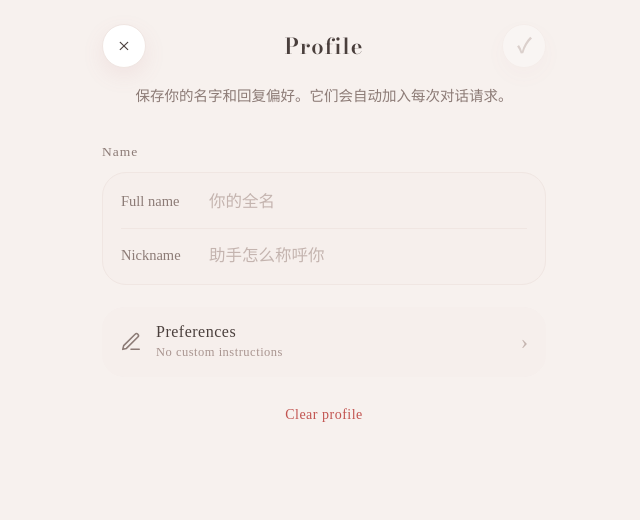
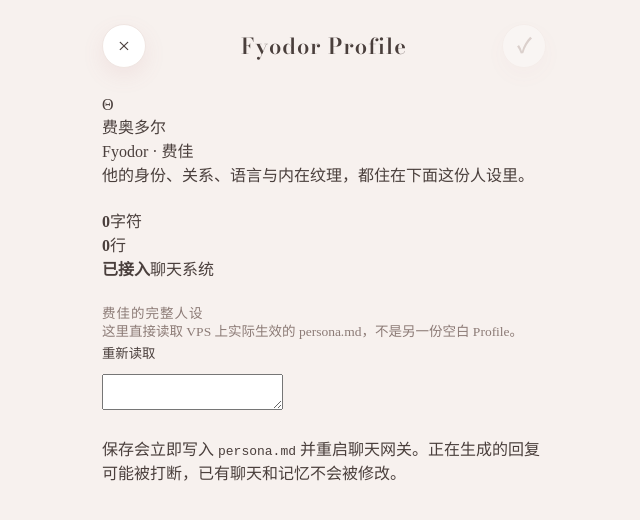
Before and after one commit to Hayana11/hayagarden-frontend, a React (Vite) app in the folder app/: page /profile in a window 1280 px wide. Shown: the top 520 px of the page, without its empty margins (316-956 px from the left). Built offline with nearby package versions, Linux system fonts and the light colour scheme; no server answers.

Commit message:
fix: connect Profile page to Fyodor persona

```diff
--- a/app/src/screens/ProfileScreen.tsx
+++ b/app/src/screens/ProfileScreen.tsx
@@ -1,14 +1,6 @@
 import { useCallback, useEffect, useMemo, useState, type CSSProperties } from 'react';
 import { useNavigate } from 'react-router-dom';
-import { HttpError } from '../lib/http';
-import {
-  blankProfile,
-  cloneProfile,
-  fetchProfile,
-  normalizeProfile,
-  saveProfile,
-  type UserProfile,
-} from '../lib/profile';
+import { HttpError, http } from '../lib/http';
 import './ProfileScreen.css';
 
 const SERIF = "'Noto Serif SC', serif";
@@ -32,28 +24,11 @@ const DARK_VARS: Record<string, string> = {
   '--serif': SERIF, '--display': DISPLAY,
 };
 
-type Page = 'home' | 'preferences';
-
-function profilesEqual(a: UserProfile, b: UserProfile): boolean {
-  return JSON.stringify(normalizeProfile(a)) === JSON.stringify(normalizeProfile(b));
-}
-
-function PencilIcon() {
-  return (
-    <svg viewBox="0 0 24 24" width={22} height={22} fill="none" stroke="currentColor" strokeWidth={1.7} strokeLinecap="round" strokeLinejoin="round">
-      <path d="M12 20h9" />
-      <path d="M16.5 3.5a2.1 2.1 0 0 1 3 3L7 19l-4 1 1-4Z" />
-    </svg>
-  );
-}
-
-function BackChevron() {
-  return (
-    <svg viewBox="0 0 24 24" width={22} height={22} fill="none" stroke="currentColor" strokeWidth={1.8} strokeLinecap="round" strokeLinejoin="round">
-      <path d="M15 18l-6-6 6-6" />
-    </svg>
-  );
-}
+type PersonaResponse = {
+  ok?: boolean;
+  content?: string;
+  error?: string;
+};
 
 export function ProfileScreen() {
   const navigate = useNavigate();
@@ -69,28 +44,36 @@ export function ProfileScreen() {
   });
   const vars = theme === 'dark' ? DARK_VARS : LIGHT_VARS;
 
-  const [page, setPage] = useState<Page>('home');
   const [loading, setLoading] = useState(true);
   const [saving, setSaving] = useState(false);
   const [toast, setToast] = useState('');
-  const [saved, setSaved] = useState<UserProfile>(blankProfile());
-  const [draft, setDraft] = useState<UserProfile>(blankProfile());
+  const [savedContent, setSavedContent] = useState('');
+  const [draftContent, setDraftContent] = useState('');
 
-  const dirty = useMemo(() => !profilesEqual(draft, saved), [draft, saved]);
+  const dirty = draftContent !== savedContent;
+  const characterCount = useMemo(() => Array.from(draftContent).length, [draftContent]);
+  const lineCount = useMemo(
+    () => draftContent ? draftContent.split(/\r?\n/).length : 0,
+    [draftContent],
+  );
 
   const showToast = useCallback((message: string) => {
     setToast(message);
-    window.setTimeout(() => setToast(''), 2200);
+    window.setTimeout(() => setToast(''), 2600);
   }, []);
 
   const load = useCallback(async () => {
     setLoading(true);
     try {
-      const profile = await fetchProfile();
-      setSaved(profile);
-      setDraft(cloneProfile(profile));
+      const data = await http.get<PersonaResponse>('/api/persona');
+      if (data.ok === false) throw new Error(data.error || '人设加载失败');
+      const content = typeof data.content === 'string' ? data.content : '';
+      setSavedContent(content);
+      setDraftContent(content);
     } catch (error) {
-      const detail = error instanceof HttpError && error.detail ? error.detail : 'Profile 加载失败';
+      const detail = error instanceof HttpError && error.detail
+        ? error.detail
+        : error instanceof Error ? error.message : '人设加载失败';
       showToast(detail);
     } finally {
       setLoading(false);
@@ -101,161 +84,113 @@ export function ProfileScreen() {
     void load();
   }, [load]);
 
-  const patchDraft = useCallback((updater: (prev: UserProfile) => UserProfile) => {
-    setDraft((prev) => updater(cloneProfile(prev)));
-  }, []);
+  useEffect(() => {
+    const warnBeforeLeave = (event: BeforeUnloadEvent) => {
+      if (!dirty) return;
+      event.preventDefault();
+      event.returnValue = '';
+    };
+    window.addEventListener('beforeunload', warnBeforeLeave);
+    return () => window.removeEventListener('beforeunload', warnBeforeLeave);
+  }, [dirty]);
+
+  const close = useCallback(() => {
+    if (dirty && !window.confirm('人设有尚未保存的修改，确定离开吗？')) return;
+    navigate('/chat');
+  }, [dirty, navigate]);
+
+  const reload = useCallback(() => {
+    if (dirty && !window.confirm('确定放弃尚未保存的修改，重新读取服务器人设吗？')) return;
+    void load();
+  }, [dirty, load]);
 
   const persist = useCallback(async () => {
-    if (saving) return;
+    if (saving || !dirty) return;
+    if (!draftContent.trim()) {
+      showToast('为了避免误操作，人设正文不能保存为空');
+      return;
+    }
     setSaving(true);
     try {
-      // Preserve any existing savedMemories server-side values without exposing UI.
-      const payload = {
-        ...draft,
-        savedMemories: saved.savedMemories,
-      };
-      const next = await saveProfile(payload);
-      setSaved(next);
-      setDraft(cloneProfile(next));
-      showToast('Profile 已保存');
+      const data = await http.post<PersonaResponse>('/api/persona', { content: draftContent });
+      if (data.ok === false) throw new Error(data.error || '保存失败');
+      setSavedContent(draftContent);
+      showToast('费佳人设已保存，聊天网关正在重启');
     } catch (error) {
-      const detail = error instanceof HttpError && error.detail ? error.detail : '保存失败';
+      const detail = error instanceof HttpError && error.detail
+        ? error.detail
+        : error instanceof Error ? error.message : '保存失败';
       showToast(detail);
     } finally {
       setSaving(false);
     }
-  }, [draft, saved.savedMemories, saving, showToast]);
-
-  const clearProfile = useCallback(async () => {
-    if (!window.confirm('确定清空 Profile？姓名和偏好都会被清除。')) return;
-    const empty = blankProfile();
-    setDraft(empty);
-    setSaving(true);
-    try {
-      const next = await saveProfile(empty);
-      setSaved(next);
-      setDraft(cloneProfile(next));
-      showToast('Profile 已清空');
-      setPage('home');
-    } catch {
-      showToast('清空失败');
-    } finally {
-      setSaving(false);
-    }
-  }, [showToast]);
-
-  const preferencesNote = useMemo(() => {
-    if (!draft.preferences.enabled) return 'Disabled';
-    const text = draft.preferences.content.trim();
-    if (!text) return 'No custom instructions';
-    return text.length > 36 ? `${text.slice(0, 36)}…` : text;
-  }, [draft.preferences]);
-
-  const saveButton = (
-    <button
-      type="button"
-      className="profile-save-button"
-      aria-label="Save profile"
-      disabled={!dirty || saving}
-      onClick={() => void persist()}
-    >
-      ✓
-    </button>
-  );
+  }, [dirty, draftContent, saving, showToast]);
 
   return (
-    <div
-      className="profile-root dash-fullscreen-page"
-      style={{ ...(vars as CSSProperties) }}
-    >
+    <div className="profile-root dash-fullscreen-page" style={{ ...(vars as CSSProperties) }}>
       {loading ? (
-        <div className="profile-loading">加载 Profile…</div>
-      ) : page === 'home' ? (
+        <div className="profile-loading">正在读取费佳的人设…</div>
+      ) : (
         <div className="profile-page">
           <header className="profile-header">
-            <button type="button" className="profile-round-button" aria-label="Close profile" onClick={() => navigate('/chat')}>×</button>
-            <div className="profile-title">Profile</div>
-            {saveButton}
+            <button type="button" className="profile-round-button" aria-label="关闭费佳档案" onClick={close}>×</button>
+            <div className="profile-title">Fyodor Profile</div>
+            <button
+              type="button"
+              className="profile-save-button"
+              aria-label="保存费佳人设"
+              disabled={!dirty || saving}
+              onClick={() => void persist()}
+            >
+              {saving ? '…' : '✓'}
+            </button>
           </header>
-          <p className="profile-subtitle">保存你的名字和回复偏好。它们会自动加入每次对话请求。</p>
 
-          <section className="profile-section">
-            <div className="profile-section-title">Name</div>
-            <div className="profile-card">
-              <label className="profile-name-row">
-                <span className="profile-name-label">Full name</span>
-                <input
-                  className="profile-name-input"
-                  value={draft.fullName}
-                  placeholder="你的全名"
-                  autoComplete="off"
-                  onChange={(e) => patchDraft((p) => { p.fullName = e.target.value; return p; })}
-                />
-              </label>
-              <div className="profile-divider" />
-              <label className="profile-name-row">
-                <span className="profile-name-label">Nickname</span>
-                <input
-                  className="profile-name-input"
-                  value={draft.nickname}
-                  placeholder="助手怎么称呼你"
-                  autoComplete="off"
-                  onChange={(e) => patchDraft((p) => { p.nickname = e.target.value; return p; })}
-                />
-              </label>
+          <section className="profile-hero">
+            <div className="profile-avatar" aria-hidden="true">Θ</div>
+            <div className="profile-hero-copy">
+              <div className="profile-hero-name">费奥多尔</div>
+              <div className="profile-hero-alias">Fyodor · 费佳</div>
+              <div className="profile-hero-tagline">他的身份、关系、语言与内在纹理，都住在下面这份人设里。</div>
+            </div>
+          </section>
+
+          <section className="profile-meta-grid" aria-label="人设信息">
+            <div className="profile-meta-card">
+              <strong>{characterCount.toLocaleString()}</strong>
+              <span>字符</span>
+            </div>
+            <div className="profile-meta-card">
+              <strong>{lineCount.toLocaleString()}</strong>
+              <span>行</span>
+            </div>
+            <div className="profile-meta-card">
+              <strong className="profile-live-dot">已接入</strong>
+              <span>聊天系统</span>
             </div>
           </section>
 
           <section className="profile-section">
-            <button type="button" className="profile-nav-row" onClick={() => setPage('preferences')}>
-              <span className="profile-nav-row-icon"><PencilIcon /></span>
-              <span className="profile-nav-row-title">
-                Preferences
-                <span className="profile-nav-row-note">{preferencesNote}</span>
-              </span>
-              <span className="profile-nav-chevron">›</span>
-            </button>
+            <div className="profile-persona-heading">
+              <div>
+                <div className="profile-section-title">费佳的完整人设</div>
+                <div className="profile-help-text">这里直接读取 VPS 上实际生效的 persona.md，不是另一份空白 Profile。</div>
+              </div>
+              <button type="button" className="profile-reload-button" disabled={saving} onClick={reload}>重新读取</button>
+            </div>
+            <div className="profile-persona-card">
+              <textarea
+                className="profile-persona-editor"
+                value={draftContent}
+                spellCheck={false}
+                aria-label="费佳的完整人设正文"
+                onChange={(event) => setDraftContent(event.target.value)}
+              />
+            </div>
           </section>
 
-          <div className="profile-footer-actions">
-            <button type="button" className="profile-text-button" onClick={() => void clearProfile()}>Clear profile</button>
-          </div>
-        </div>
-      ) : (
-        <div className="profile-page">
-          <header className="profile-header">
-            <button type="button" className="profile-back-button" aria-label="Back" onClick={() => setPage('home')}>
-              <BackChevron />
-            </button>
-            <div className="profile-title">Preferences</div>
-            {saveButton}
-          </header>
-          <div className="profile-preferences-card">
-            <div className="profile-card-top">
-              <div>
-                <div className="profile-section-title">Enable preferences</div>
-                <div className="profile-help-text">When enabled, these instructions are included with every request.</div>
-              </div>
-              <button
-                type="button"
-                className={`profile-switch${draft.preferences.enabled ? ' on' : ''}`}
-                aria-label="Toggle preferences"
-                onClick={() => patchDraft((p) => {
-                  p.preferences.enabled = !p.preferences.enabled;
-                  return p;
-                })}
-              />
-            </div>
-            <div className="profile-divider" />
-            <textarea
-              className="profile-preferences-textarea"
-              value={draft.preferences.content}
-              placeholder="例如：用更亲近的语气回复；不要把日常聊天写成报告；重要事实要直接说。"
-              onChange={(e) => patchDraft((p) => {
-                p.preferences.content = e.target.value;
-                return p;
-              })}
-            />
+          <div className="profile-persona-note">
+            保存会立即写入 <code>persona.md</code> 并重启聊天网关。正在生成的回复可能被打断，已有聊天和记忆不会被修改。
           </div>
         </div>
       )}
```
